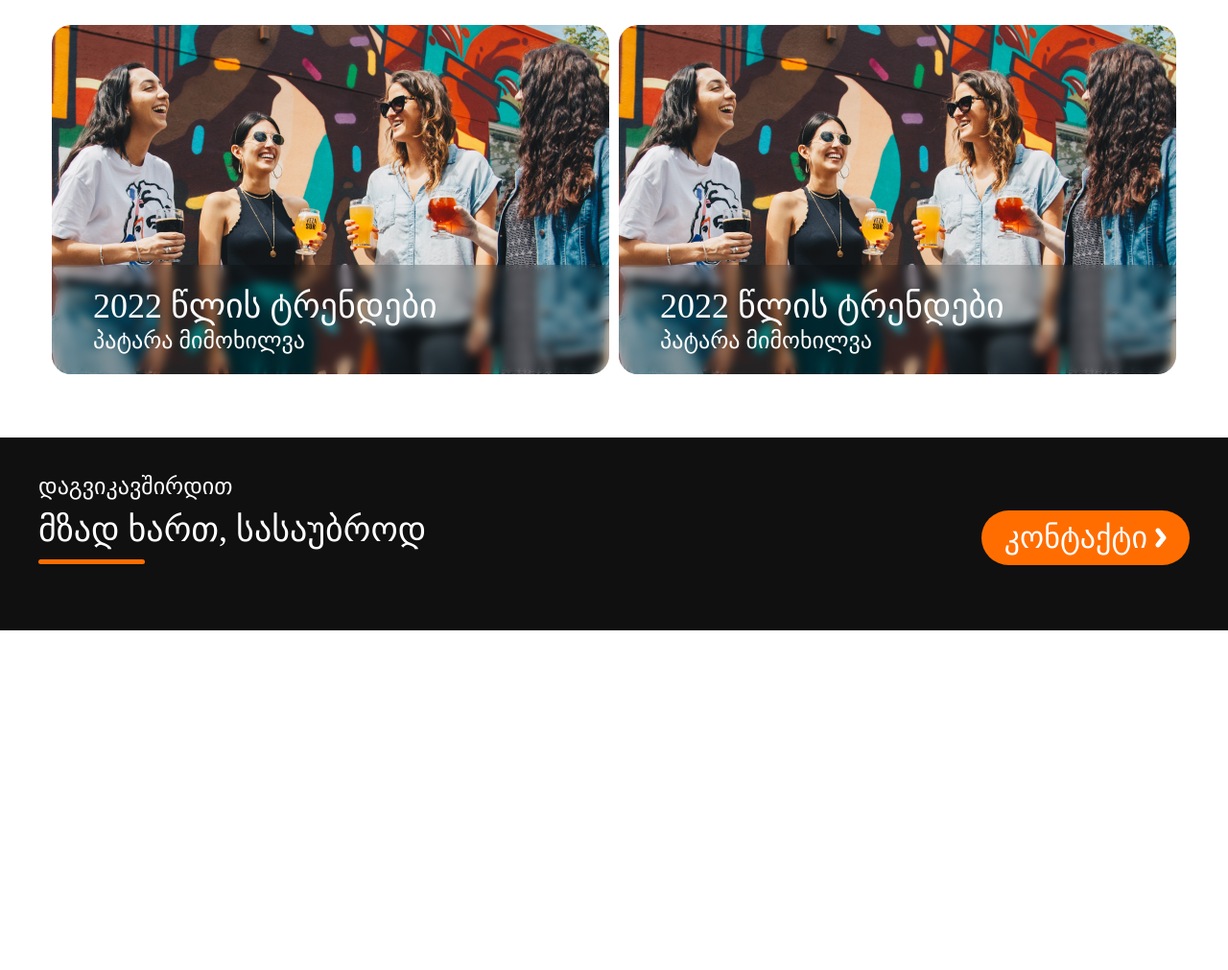
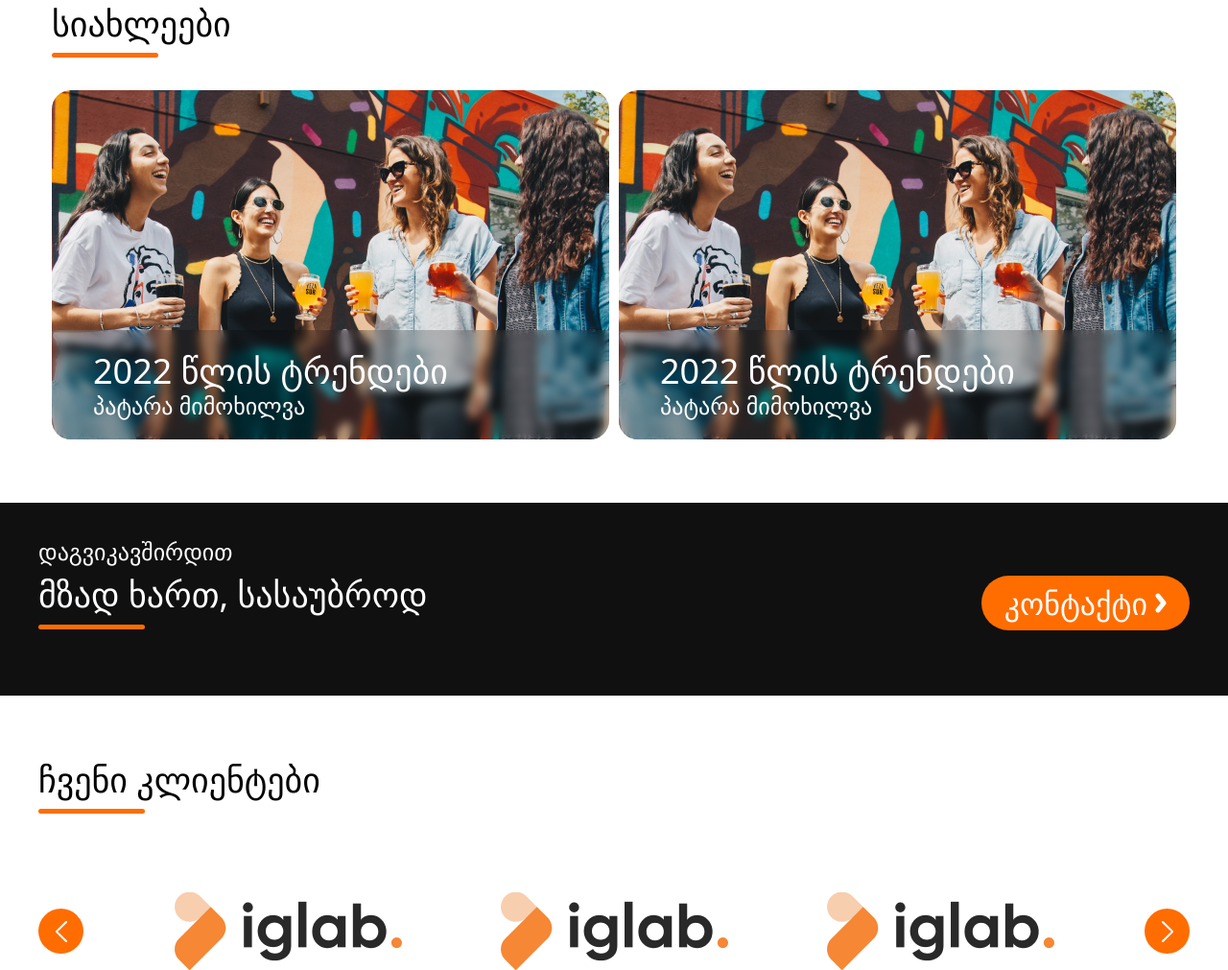
Before and after one commit to daatoo/Iglab, a website: page src/index.html in a window 1280 px wide. Shown: the part 491-1502 px from the top of the page at 96% size. Before the commit the page ends 1148 px from the top, so only its background shows below. Drawn offline with Linux system fonts and the light colour scheme; a web font is replaced by a local one.

Commit message:
add slider

```diff
--- /dev/null
+++ b/js/index.js
@@ -0,0 +1,34 @@
+let container = document.getElementById("container");
+let child = container.children;
+let NumOfNews = child.length;
+let NumOfScroll = Math.ceil(NumOfNews / 3);
+let html = document.getElementById("html");
+let fullhtml = [];
+let circle = document.getElementsByClassName("circle");
+let scrolll = 0
+// function for slider right click
+function right() {
+  scrolll += 1020
+  if(scrolll >= NumOfScroll * 1020){
+    scrolll = (NumOfScroll-1) * 1020
+  }
+  container.scrollLeft = scrolll
+  let page = Math.ceil(container.scrollLeft / 1020) + 1;
+  if (page > circle.length - 1) {
+    page = circle.length - 1;
+  }
+}
+
+// function for slider selft click
+function left() {
+  scrolll -= 1020
+  if(scrolll <= 0){
+      scrolll = 0
+  }
+  container.scrollLeft = scrolll
+  let page = Math.ceil(container.scrollLeft / 1020) - 1;
+  if (page < 0) {
+    page = 0;
+  }
+
+}
--- a/src/index.html
+++ b/src/index.html
@@ -6,12 +6,12 @@
     <meta http-equiv="X-UA-Compatible" content="IE=edge" />
     <meta name="viewport" content="width=device-width, initial-scale=1.0" />
     <link rel="stylesheet" href="../dist/output.css" />
-    <link href="//db.onlinewebfonts.com/c/ce3f2f1b653e3f5739b689b2b6bf6753?family=Liberty-MT+Bold" rel="stylesheet"
-        type="text/css" />
+    <!-- <link href="//db.onlinewebfonts.com/c/ce3f2f1b653e3f5739b689b2b6bf6753?family=Liberty-MT+Bold" rel="stylesheet"
+        type="text/css" /> -->
     <title>Iglab</title>
 </head>
 
-<body class="font-Liberty">
+<body>
     <!--
         header
     -->
@@ -115,7 +115,7 @@
     <!--
         news section
     -->
-    <section class="w-full flex justify-center ">
+    <section class="w-full flex justify-center mt-[68px]">
         <div class="flex flex-col gap-[34px]">
             <div class="flex flex-col gap-2">
                 <h2 class="font-normal text-[36px] leading-[44px] text-[#000000]">
@@ -126,7 +126,8 @@
             <div class="flex gap-2.5">
                 <div class="relative">
                     <img src="../src/assets/news-img.png" class="rounded-[20px]" alt="">
-                    <div class="bg-[#00000033] absolute w-full  px-[43px] py-[21px] bottom-0 backdrop-filter backdrop-blur-[5px] rounded-b-[20px]">
+                    <div
+                        class="bg-[#00000033] absolute w-full  px-[43px] py-[21px] bottom-0 backdrop-filter backdrop-blur-[5px] rounded-b-[20px]">
                         <h3 class="font-normal text-[36px] leading-[44px] text-white ">
                             2022 წლის ტრენდები</h3>
                         <h4 class="font-medium text-2xl leading-7 text-white ">პატარა მიმოხილვა</h4>
@@ -134,7 +135,8 @@
                 </div>
                 <div class="relative  ">
                     <img src="../src/assets/news-img.png" class="rounded-[20px]" alt="">
-                    <div class="bg-[#00000033] absolute w-full  px-[43px] py-[21px] bottom-0 backdrop-filter backdrop-blur-[5px] rounded-b-[20px]">
+                    <div
+                        class="bg-[#00000033] absolute w-full  px-[43px] py-[21px] bottom-0 backdrop-filter backdrop-blur-[5px] rounded-b-[20px]">
                         <h3 class="font-normal text-[36px] leading-[44px] text-white ">
                             2022 წლის ტრენდები</h3>
                         <h4 class="font-medium text-2xl leading-7 text-white ">პატარა მიმოხილვა</h4>
@@ -161,7 +163,58 @@
         </div>
     </section>
 
+    <section class="w-full flex justify-center mt-[66px]">
+        <div class="flex flex-col gap-[82px]">
+            <div class="flex flex-col gap-2">
+                <h2 class="font-normal text-[36px] leading-[44px] text-[#000000]">
+                    ჩვენი კლიენტები
+                </h2>
+                <div class="w-[111px] h-[5px] bg-[#ff6D00] rounded-[5px]"></div>
+            </div>
+            <div class="flex w-[1200px] justify-between items-center">
 
+                <div onclick="left();"
+                    class="w-[47px] h-[47px] rounded-[50%] bg-[#FF6D00] flex justify-center items-center cursor-pointer">
+                    <img src="../src/assets/leftarrow.png" alt="">
+                </div>
+
+                <div class="flex gap-[103px] overflow-x-hidden w-[917px] scroll-smooth" id="container">
+                    <div class="min-w-[237px]">
+                        <img src="../src/assets/logoSlider.png" class="w-[237px] h-[81px]" alt="">
+                    </div>
+                    <div  class="min-w-[237px]">
+                        <img src="../src/assets/logoSlider.png" class="w-[237px] h-[81px]" alt="">
+                    </div>
+                    <div class="min-w-[237px]">
+                        <img src="../src/assets/logoSlider.png" class="w-[237px] h-[81px]" alt="">
+                    </div>
+                    <div class="min-w-[237px]">
+                        <img src="../src/assets/logoSlider.png" class="w-[237px] h-[81px]" alt="">
+                    </div>
+                    <div class="min-w-[237px]">
+                        <img src="../src/assets/logoSlider.png" class="w-[237px] h-[81px]" alt="">
+                    </div>
+                    <div class="min-w-[237px]">
+                        <img src="../src/assets/logoSlider.png" class="w-[237px] h-[81px]" alt="">
+                    </div>
+                    <div class="min-w-[237px]">
+                        <img src="../src/assets/logoSlider.png" class="w-[237px] h-[81px]" alt="">
+                    </div>
+                    <div class="min-w-[237px]">
+                        <img src="../src/assets/logoSlider.png" class="w-[237px] h-[81px]" alt="">
+                    </div>
+                    <div class="min-w-[237px]">
+                        <img src="../src/assets/logoSlider.png" class="w-[237px] h-[81px]" alt="">
+                    </div>
+                </div>
+                <div onclick="right();"
+                class="w-[47px] h-[47px] rounded-[50%] bg-[#FF6D00] flex justify-center items-center cursor-pointer">
+                <img src="../src/assets/rightarrow.png" alt="">
+                </div>
+            </div>
+        </div>
+    </section>
+    <script src="../js/index.js"></script>
 </body>
 
 </html>
--- a/src/input.css
+++ b/src/input.css
@@ -1,4 +1,4 @@
 @tailwind base;
 @tailwind components;
 @tailwind utilities;
-@import url(//db.onlinewebfonts.com/c/ce3f2f1b653e3f5739b689b2b6bf6753?family=Liberty-MT+Bold);
+/* @import url(//db.onlinewebfonts.com/c/ce3f2f1b653e3f5739b689b2b6bf6753?family=Liberty-MT+Bold); */
--- a/tailwind.config.js
+++ b/tailwind.config.js
@@ -3,9 +3,9 @@ module.exports = {
   content: ["./src/**/*.{html,js}"],
   theme: {
     extend: {
-      fontFamily: {
-        'Liberty': ["Liberty-MT Bold"],
-      },
+      // fontFamily: {
+      //   'Liberty': ["Liberty-MT Bold"],
+      // },
     },
   },
   plugins: [],
```
Also changed, not shown: dist/output.css, src/assets/leftarrow.png (added), src/assets/logoSlider.png (added), src/assets/rightarrow.png (added).
